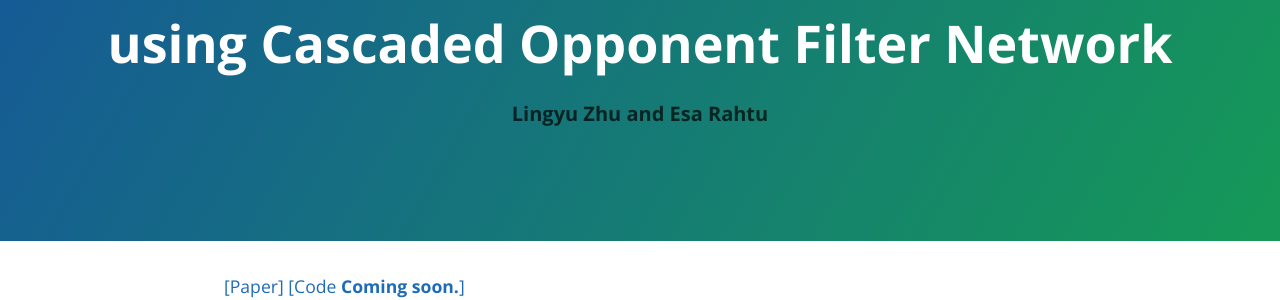
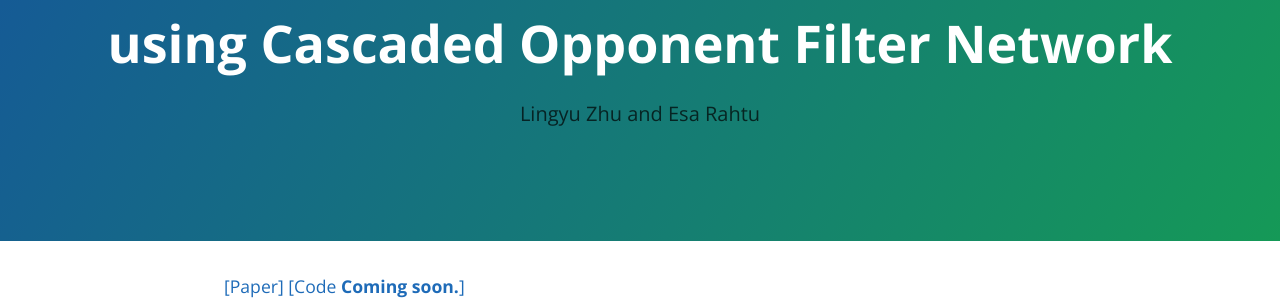
Before and after one commit to ly-zhu/ly-zhu.github.io, a Jekyll site: the page built from cof-net.md, in a window 1280 px wide. Shown: the part 154-454 px from the top of the page. Built offline with Jekyll 4.4.1, drawn with Linux system fonts in a browser that asks for light colours.

Commit message:
add project tagline(author) font 15px

```diff
--- a/_sass/jekyll-theme-cayman.scss
+++ b/_sass/jekyll-theme-cayman.scss
@@ -125,8 +125,9 @@
 
 .project-tagline {
   margin-bottom: 2rem;
-  font-weight: bold;
+  font-weight: normal;
   opacity: 0.7;
+  font-size: 15px;
 
   @include large {
     font-size: 1.25rem;
```
